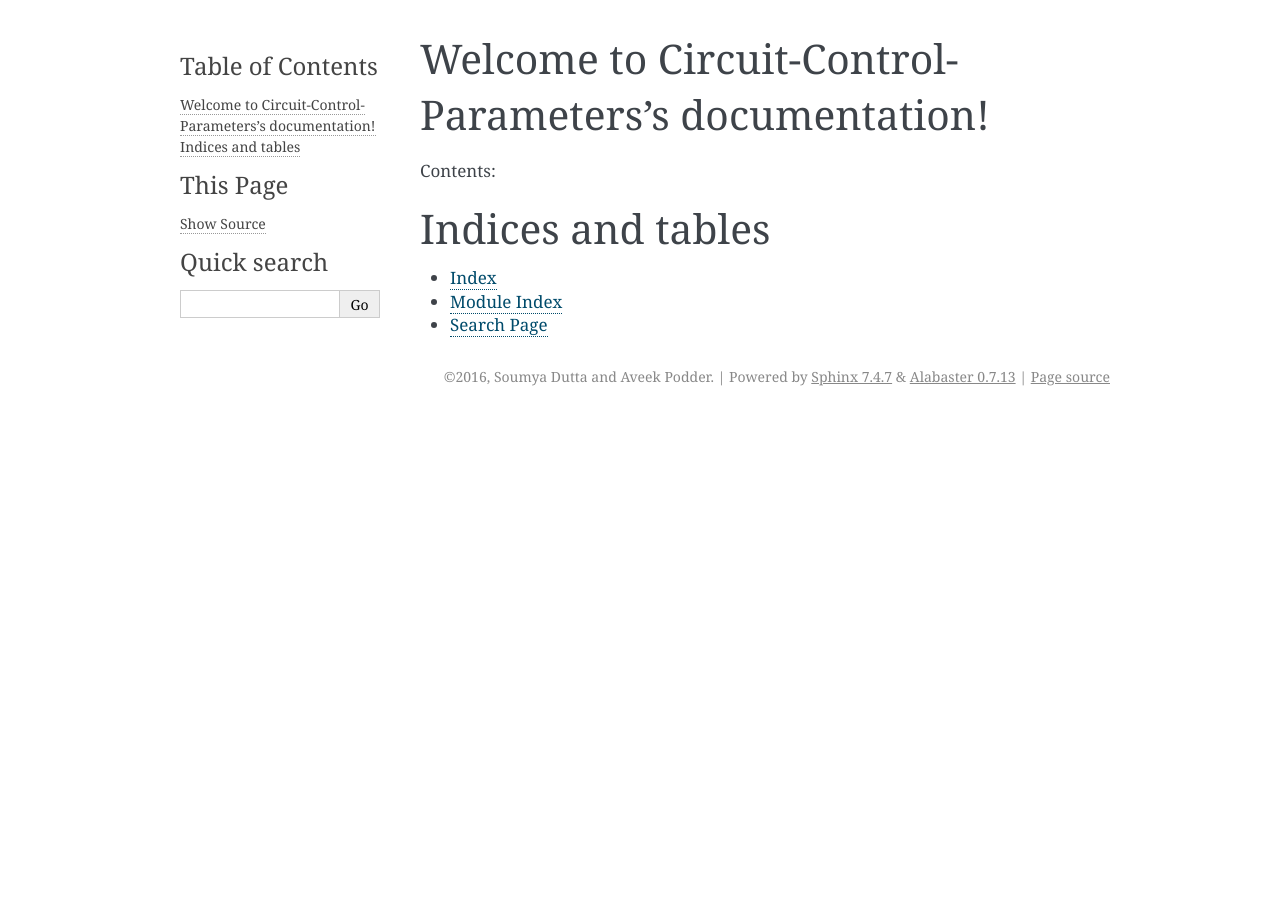
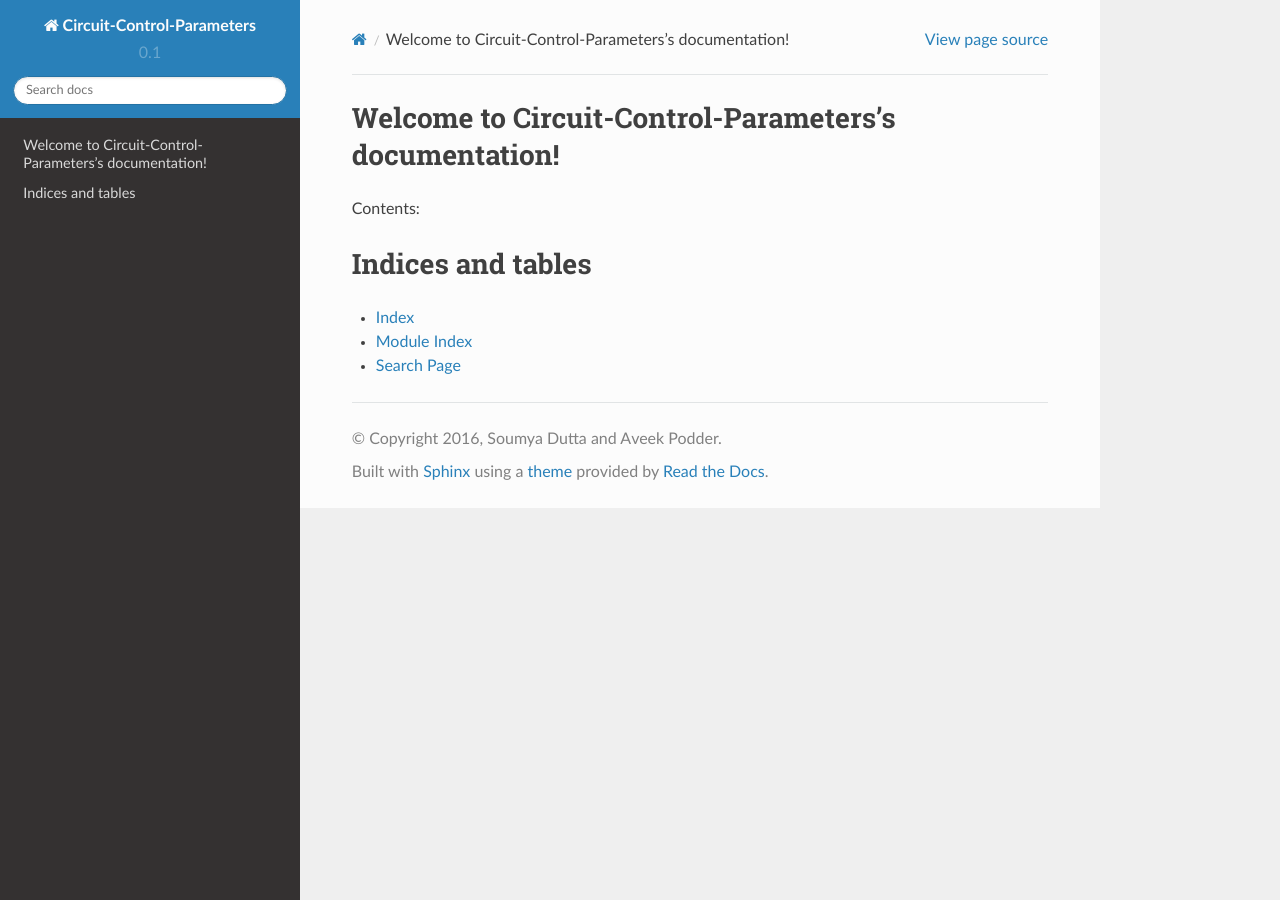
Before and after one commit to Soumya-dutta/SDES2016, a Sphinx documentation site: the page built from docs/source/index.rst, in a window 1280 px wide. Built offline with Sphinx 7.4.7 and the Read the Docs theme 2.0.0, drawn with Linux system fonts in a browser that asks for light colours.

Commit message:
sphinx_rtd_theme used for documentation

```diff
--- a/docs/source/conf.py
+++ b/docs/source/conf.py
@@ -122,7 +122,14 @@ todo_include_todos = False
 # The theme to use for HTML and HTML Help pages.  See the documentation for
 # a list of builtin themes.
 #
-html_theme = 'alabaster'
+#html_theme = 'alabaster'
+
+import sphinx_rtd_theme
+
+html_theme = "sphinx_rtd_theme"
+
+html_theme_path = [sphinx_rtd_theme.get_html_theme_path()]
+
 
 # Theme options are theme-specific and customize the look and feel of a theme
 # further.  For a list of options available for each theme, see the
--- a/requirements.txt
+++ b/requirements.txt
@@ -2,3 +2,4 @@ nose==1.3.7
 sympy==1.0
 numpy==1.11.0
 control==0.7.0
+sphinx_rtd_theme==0.1.9
```
